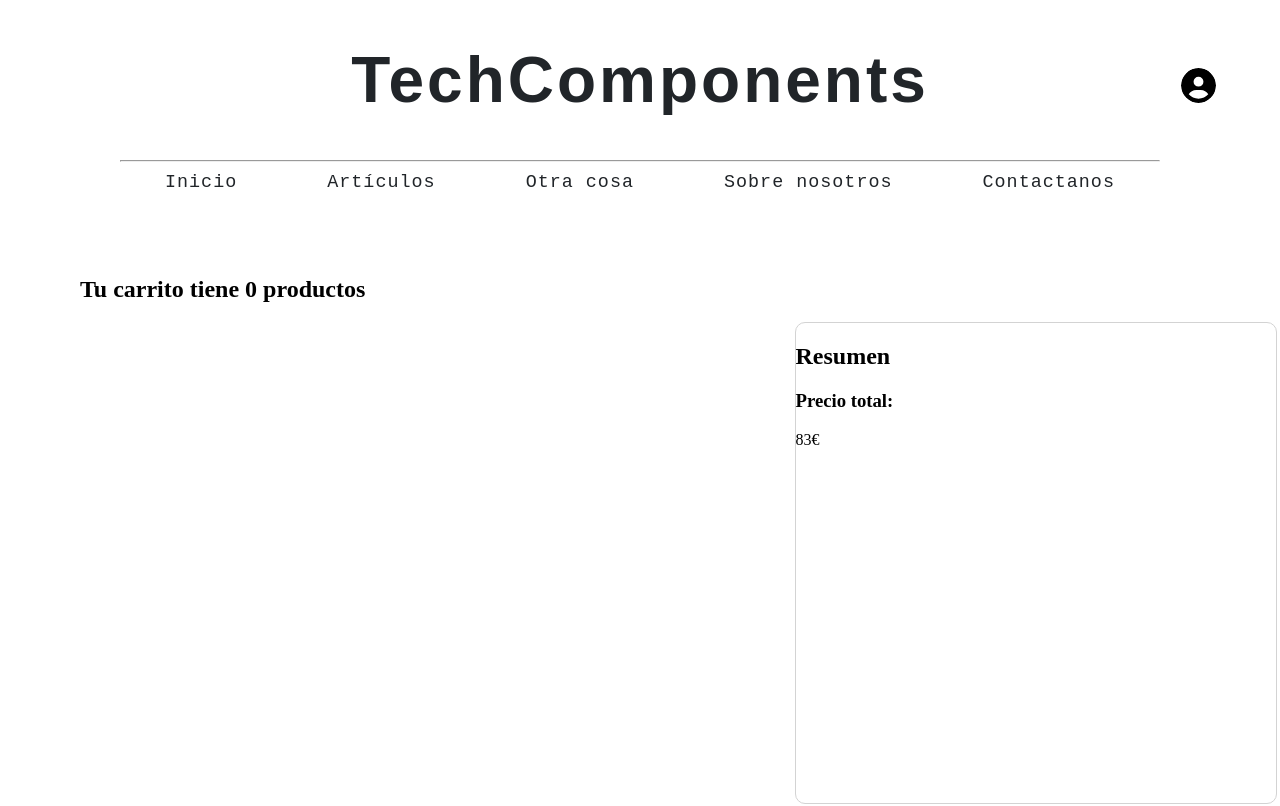
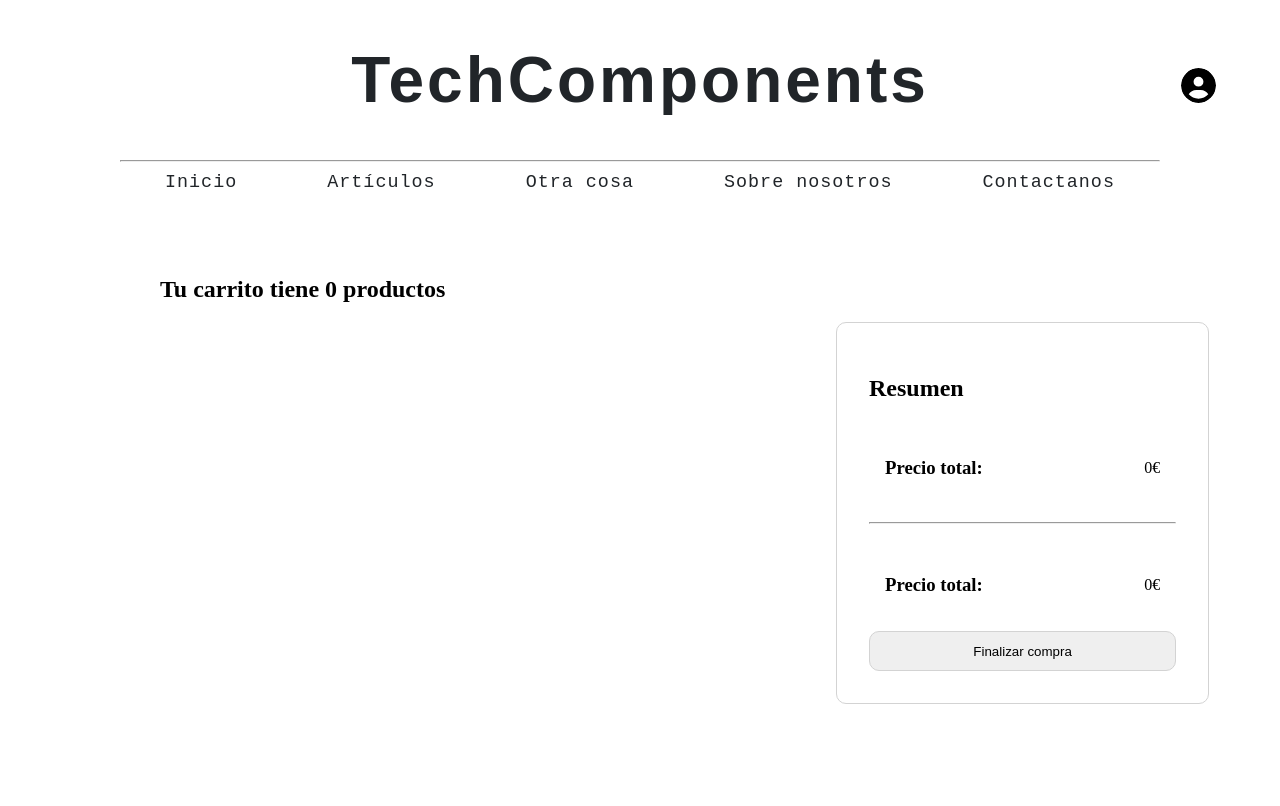
Before and after one commit to Dragolex01/techcomponents, a React (Create React App) app: page /cart in a window 1280 px wide. Shown: the top 806 px of the page. Built offline with nearby package versions, Linux system fonts and the light colour scheme.

Commit message:
cambios estilo carrito

```diff
--- a/src/components/navigation/Header.js
+++ b/src/components/navigation/Header.js
@@ -10,7 +10,7 @@ import { logout } from '../../redux/actions/auth';
 
 
 
-import '../../styles/dropdown.css'; //Temporal
+import '../../styles/otros/dropdown.css'; //Temporal
 
 
 function Header({ isAuthenticated, user, logout }) { //Redirect crea bucle
--- a/src/containers/pages/Cart.jsx
+++ b/src/containers/pages/Cart.jsx
@@ -3,6 +3,9 @@ import { connect } from 'react-redux';
 
 import Layout from '../../hocs/Layout';
 import { get_items, get_item_total, get_total } from '../../redux/actions/cart';
+
+import { FontAwesomeIcon } from '@fortawesome/react-fontawesome';
+import { faX } from '@fortawesome/free-solid-svg-icons';
 
 function Cart({
   get_items,
@@ -44,8 +47,10 @@ function Cart({
                           </div>
                         </div>
                       </div>
-                      <div className="seccionCarrito__contenedor__contItems__item--boton">
-                        a
+                      <div className="seccionCarrito__contenedor__contItems__item__contBoton">
+                        <button className="seccionCarrito__contenedor__contItems__item__contBoton--boton">
+                          <FontAwesomeIcon icon={faX} className="seccionCarrito__contenedor__contItems__item__contBoton--imgBoton" />
+                        </button>
                       </div>
                     </div>
                   );
@@ -53,12 +58,18 @@ function Cart({
               : null}
           </div>
           <div className="seccionCarrito__contenedor__contInfoCompra">
-            <div className="seccionCarrito__contenedor__contInfo--info">
+            <div className="seccionCarrito__contenedor__contInfoCompra__contInfo">
                 <h2>Resumen</h2>
-                <div>
+                <div className="seccionCarrito__contenedor__contInfoCompra__contInfo--cont1">
                     <h3>Precio total: </h3>
-                    <p>83€</p>
+                    <p>{amount}€</p>
                 </div>
+                <hr/>
+                <div className="seccionCarrito__contenedor__contInfoCompra__contInfo--cont2">
+                    <h3>Precio total: </h3>
+                    <p>{amount}€</p>
+                </div>
+                <button>Finalizar compra</button>
             </div>
           </div>
         </div>
--- a/src/styles/App.css
+++ b/src/styles/App.css
@@ -95,13 +95,13 @@
 .seccionCarrito {
   width: 100%; }
   .seccionCarrito h1 {
-    margin-left: 5rem; }
+    margin-left: 10rem; }
   .seccionCarrito__contenedor {
     width: 100%;
     display: flex;
     justify-content: space-around; }
     .seccionCarrito__contenedor__contItems {
-      width: 60%;
+      width: 50%;
       margin-right: 1rem; }
       .seccionCarrito__contenedor__contItems__item {
         width: 100%;
@@ -119,17 +119,39 @@
         .seccionCarrito__contenedor__contItems__item--info {
           padding-left: 2rem;
           border-left: 1px solid gray; }
-        .seccionCarrito__contenedor__contItems__item--boton {
+        .seccionCarrito__contenedor__contItems__item__contBoton {
           position: absolute;
           right: 2rem;
           top: 2rem; }
-    .seccionCarrito__contenedor__contInfo {
+          .seccionCarrito__contenedor__contItems__item__contBoton--boton {
+            border: none;
+            background-color: transparent;
+            cursor: pointer; }
+          .seccionCarrito__contenedor__contItems__item__contBoton--imgBoton {
+            color: gray; }
+    .seccionCarrito__contenedor__contInfoCompra {
       width: 30%; }
-      .seccionCarrito__contenedor__contInfo--info {
-        width: 30rem;
-        height: 30rem;
+      .seccionCarrito__contenedor__contInfoCompra__contInfo {
+        width: 80%;
         border: 1px solid lightgray;
-        border-radius: 10px; }
+        border-radius: 10px;
+        padding: 2rem; }
+        .seccionCarrito__contenedor__contInfoCompra__contInfo--cont1 {
+          padding: 1rem;
+          display: flex;
+          align-items: center;
+          justify-content: space-between; }
+        .seccionCarrito__contenedor__contInfoCompra__contInfo--cont2 {
+          padding: 1rem;
+          margin-top: 1rem;
+          display: flex;
+          align-items: center;
+          justify-content: space-between; }
+        .seccionCarrito__contenedor__contInfoCompra__contInfo button {
+          width: 100%;
+          height: 2.5rem;
+          border-radius: 10px;
+          border: 1px solid lightgray; }
     .seccionCarrito__contenedor__contBoton {
       background-color: red;
       width: 1rem;
--- a/src/styles/sections/Cart.scss
+++ b/src/styles/sections/Cart.scss
@@ -2,7 +2,7 @@
     width: 100%;
 
     h1{
-        margin-left: 5rem;
+        margin-left: 10rem;
     }
 
     &__contenedor{
@@ -11,7 +11,7 @@
         justify-content: space-around;
 
         &__contItems{
-            width: 60%;
+            width: 50%;
             margin-right: 1rem;
             // display: flex;
             // justify-content: space-between;
@@ -38,23 +38,59 @@
                     border-left: 1px solid gray;
                 }
 
-                &--boton{
+                &__contBoton{
                     position: absolute;
                     right: 2rem;
                     top: 2rem;
+
+                    &--boton{
+                        border: none;
+                        background-color: transparent;
+                        cursor: pointer;
+                    }
+
+                    &--imgBoton{
+                        color: gray;
+                    }
                 }
 
             }
         }
 
-        &__contInfo{
+        &__contInfoCompra{
             width: 30%;
 
-            &--info{
-                width: 30rem;
-                height: 30rem;
+            &__contInfo{
+                width: 80%;
                 border: 1px solid lightgray;
                 border-radius: 10px;
+                padding: 2rem;
+
+                &--cont1{
+                    padding: 1rem;
+                    display: flex;
+                    align-items: center;
+                    justify-content: space-between;
+                }
+
+                &--cont2{
+                    padding: 1rem;
+                    margin-top: 1rem;
+                    display: flex;
+                    align-items: center;
+                    justify-content: space-between;
+                }
+
+                h2{
+
+                }
+
+                button{
+                    width: 100%;
+                    height: 2.5rem;
+                    border-radius: 10px;
+                    border: 1px solid lightgray;
+                }
             }
         }
 
```
Also changed, not shown: src/styles/App.scss (+3 -5 lines), src/styles/otros/ValidacionForms.scss (renamed from src/styles/ValidacionForms.scss), src/styles/otros/Variables.scss (renamed from src/styles/Variables.scss), src/styles/otros/dropdown.css (renamed from src/styles/dropdown.css).
